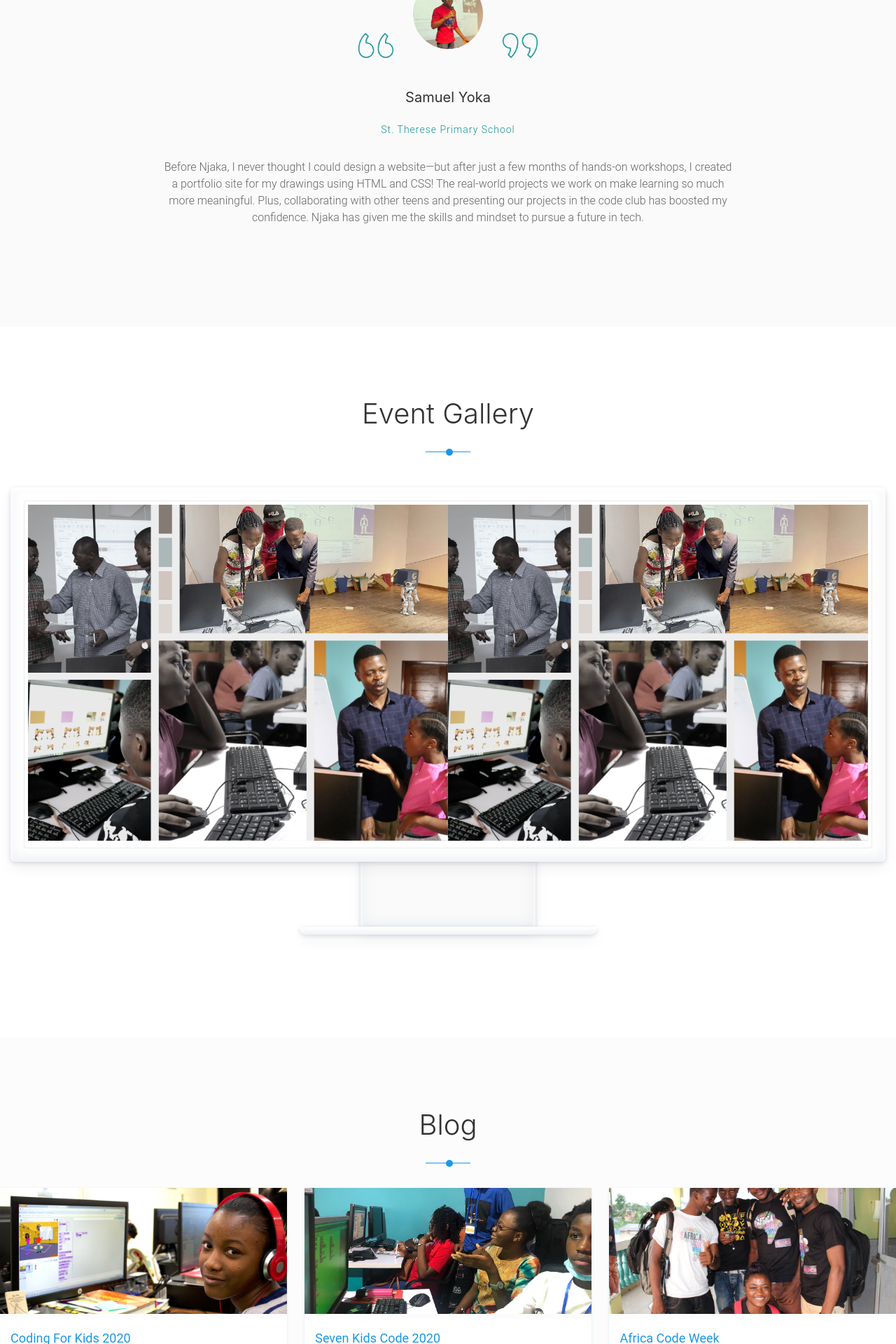
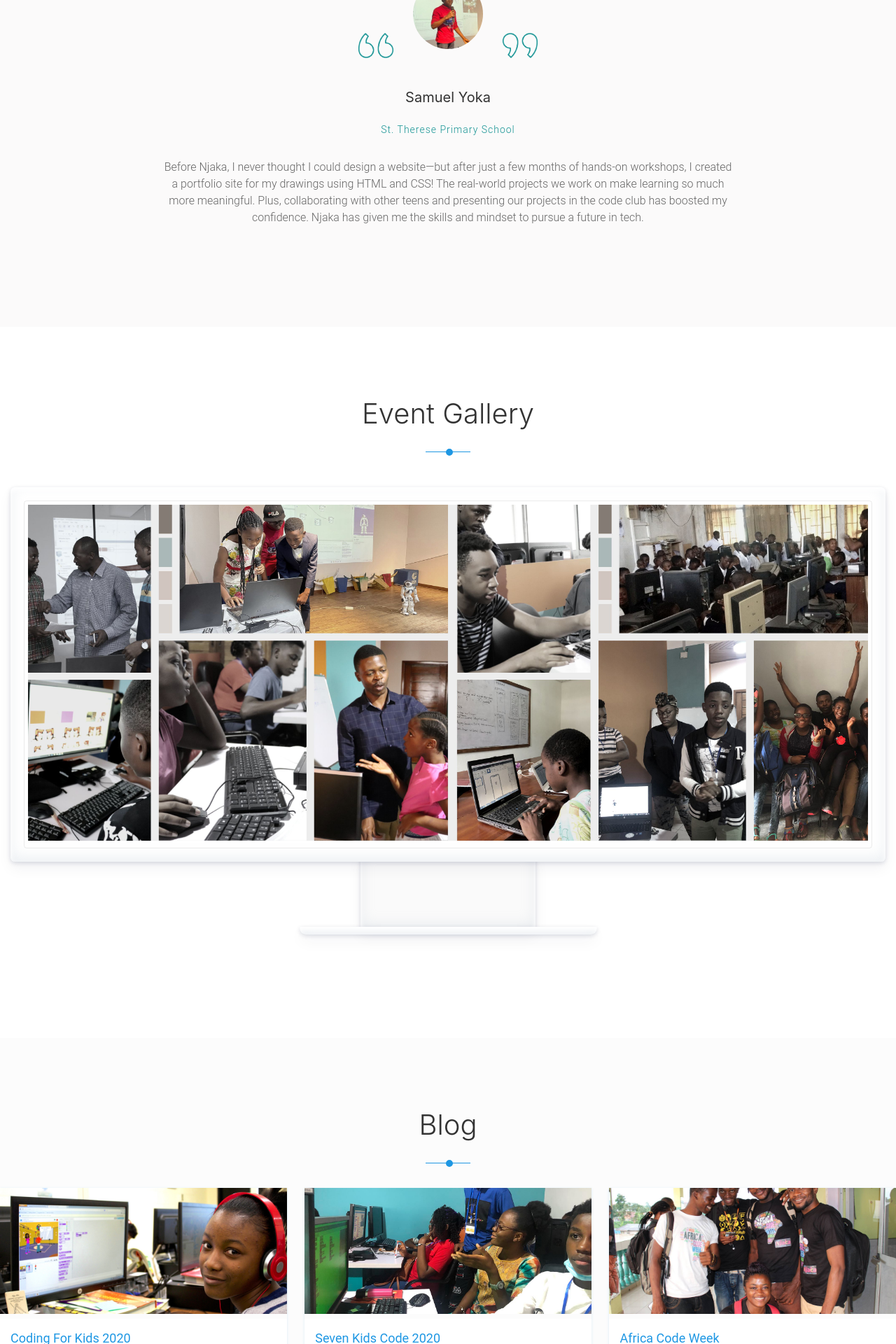
Before and after one commit to bl3ck/njaka.org, a Jekyll site: the page built from index.html, in a window 1280 px wide. Shown: the part 1066-2986 px from the top of the page at 70% size. Built offline with Jekyll 4.4.1, drawn with Linux system fonts in a browser that asks for light colours; nearby versions of some CDN libraries.

Commit message:
fix: duplicate name for gallery

```diff
--- a/_includes/gallery.html
+++ b/_includes/gallery.html
@@ -9,7 +9,7 @@
                         <div class="device-content">
                             <figure>
                                 <img src="/assets/img/njaka-workshops.jpg" alt="Njaka Workshops">
-                                <img src="/assets/img/njaka-workshops.jpg" alt="Njaka Code Camp">
+                                <img src="/assets/img/njaka-code-camp.jpg" alt="Njaka Code Camp">
                             </figure>
                         </div>
                     </div>
```
